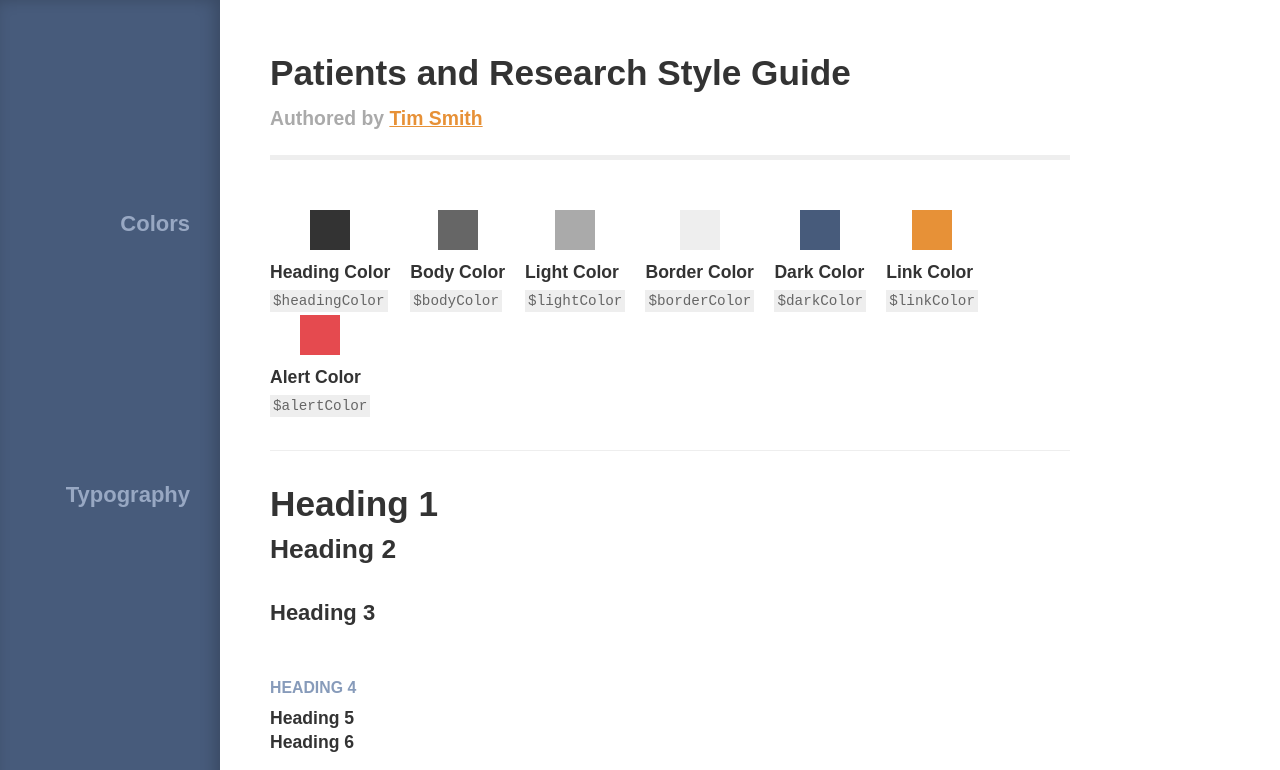
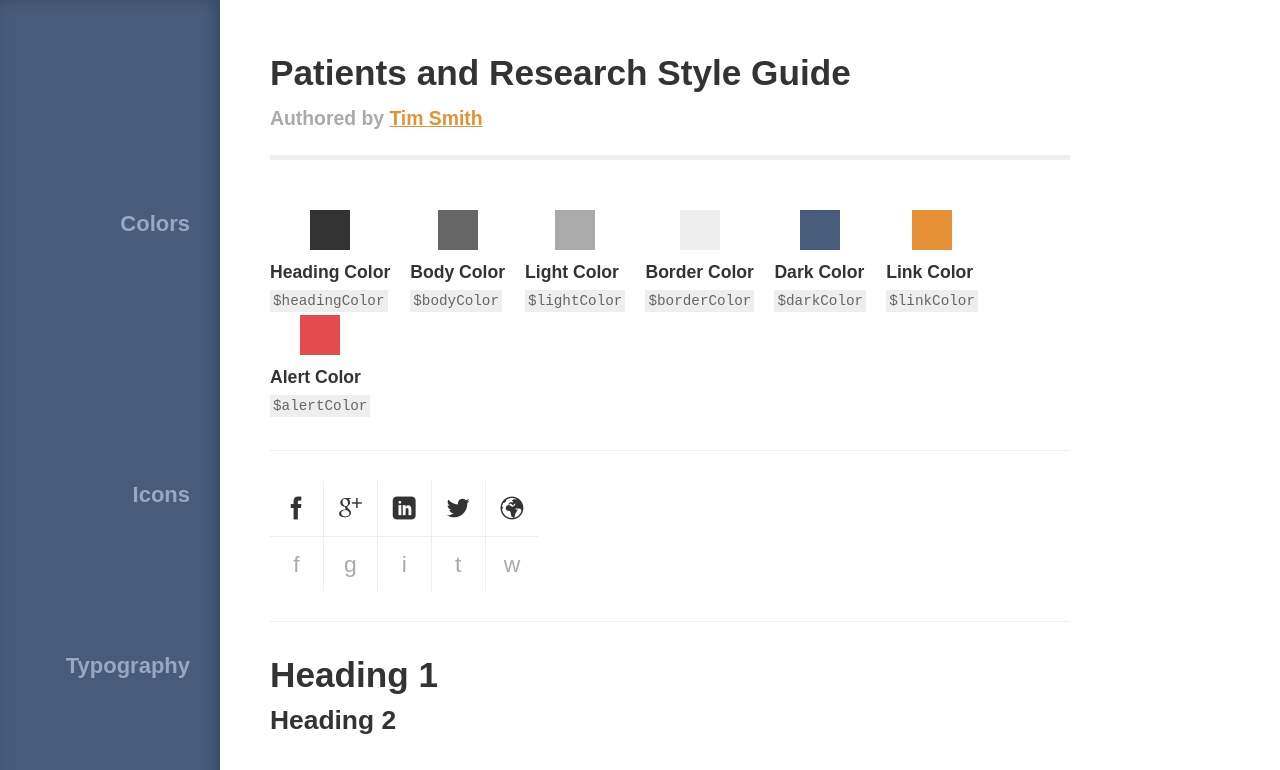
Before and after one commit to xavibenjamin/Patients-Research-Style-Guide, a plain HTML site: page index.html in a window 1280 px wide. Shown: the top 770 px of the page. Drawn offline with Linux system fonts and the light colour scheme.

Commit message:
Adding icons to style guide

```diff
--- /dev/null
+++ b/assets/scss/_redbat/_tables.scss
@@ -0,0 +1,24 @@
+/*
+
+TABLES
+------------------------------------------- */
+
+table {
+  color: $lightColor;
+  @extend %sans;
+  tr {
+    border-bottom: 1px solid $borderColor;
+    &:last-child {
+      border-bottom: none;
+    }
+  }
+  td {
+    border-right: 1px solid $borderColor;
+    font-size: 1.3em;
+    padding: 15px;
+    text-align: center;
+    &:last-child {
+      border-right: none;
+    }
+  }
+}
--- a/assets/scss/_redbat/_type.scss
+++ b/assets/scss/_redbat/_type.scss
@@ -170,9 +170,20 @@ a {
 ICON FONT
 ------------------------------------------- */
 
+@include embed-font("Icomoon", "../fonts/icon-font/icomoon");
+%iconfont {
+	font-family: "Icomoon";
+	font-weight: normal;
+}
+
+.icon-font-sample {
+	color: $headingColor;
+	@extend %iconfont;
+}
+
 [data-icon]:before {
   content: attr(data-icon);
-  // @include iconfont;
+  @extend %iconfont;
   speak: none;
   vertical-align: top;
 }
--- a/assets/scss/global.scss
+++ b/assets/scss/global.scss
@@ -96,6 +96,8 @@ Setting up base. Bringing in Type, Images, Forms, and Icons.
 
 @import "_redbat/forms";
 
+@import "_redbat/tables";
+
 @import "_redbat/icons";
 
 
--- a/index.html
+++ b/index.html
@@ -69,6 +69,31 @@
     </div><!-- .color -->
   </section>
 
+  <section class="module" id="icons">
+    <h1 class="section-title">Icons</h1>
+
+    <table>
+      <tbody>
+      <tr class="icon-font-sample">
+        <td>f</td>
+        <td>g</td>
+        <td>i</td>
+        <td>t</td>
+        <td>w</td>
+      </tr>
+
+      <tr>
+        <td>f</td>
+        <td>g</td>
+        <td>i</td>
+        <td>t</td>
+        <td>w</td>
+      </tr>
+      </tbody>
+    </table>
+
+  </section>
+
   <section class="module" id="typography">
     <h1 class="section-title">Typography</h1>
 
```
Also changed, not shown: assets/css/global.css, assets/fonts/icon-font/icomoon.dev.svg (added), assets/fonts/icon-font/icomoon.svg (added), assets/fonts/icon-font/icomoon.ttf (added), assets/fonts/icon-font/icomoon.woff (added), 1 other file.
